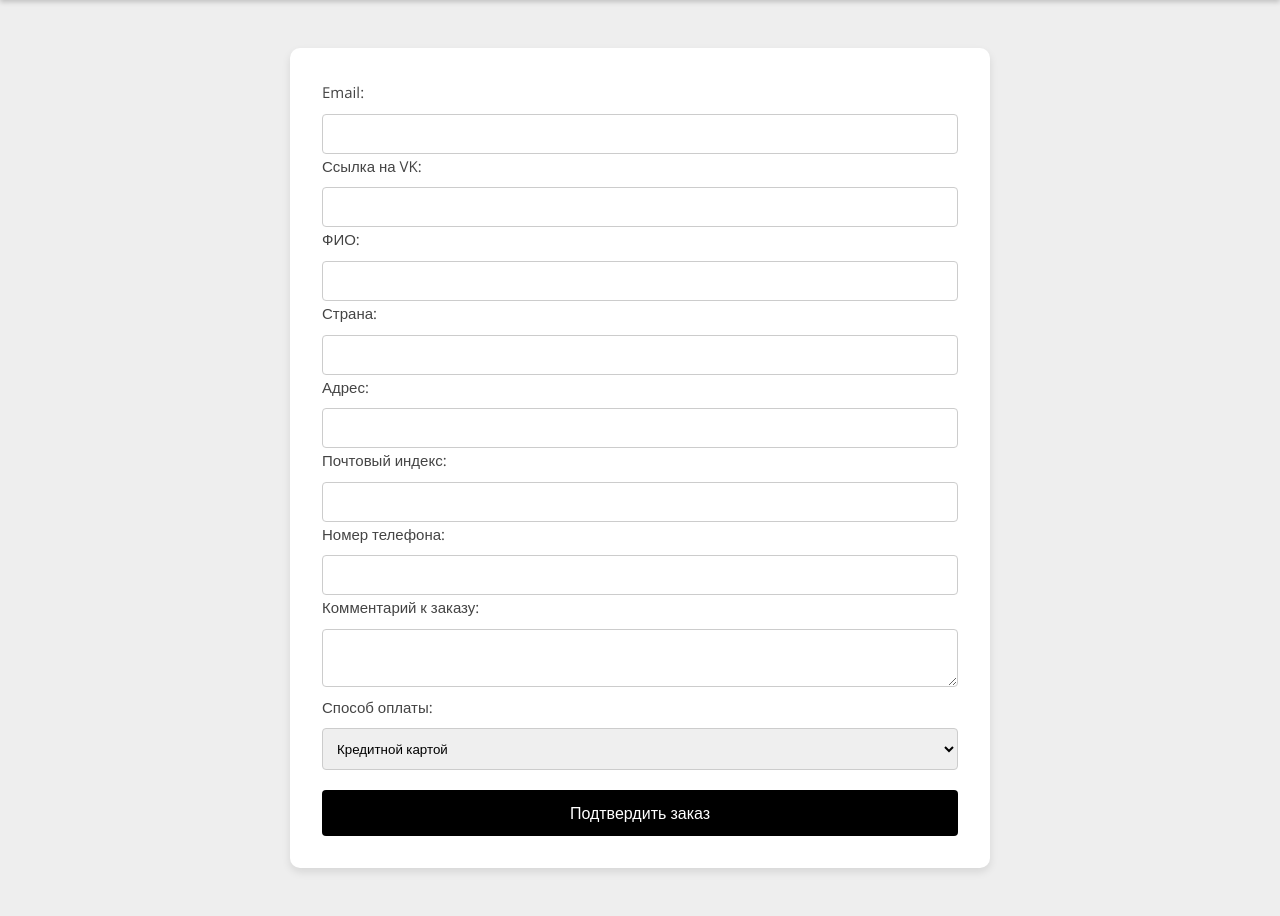
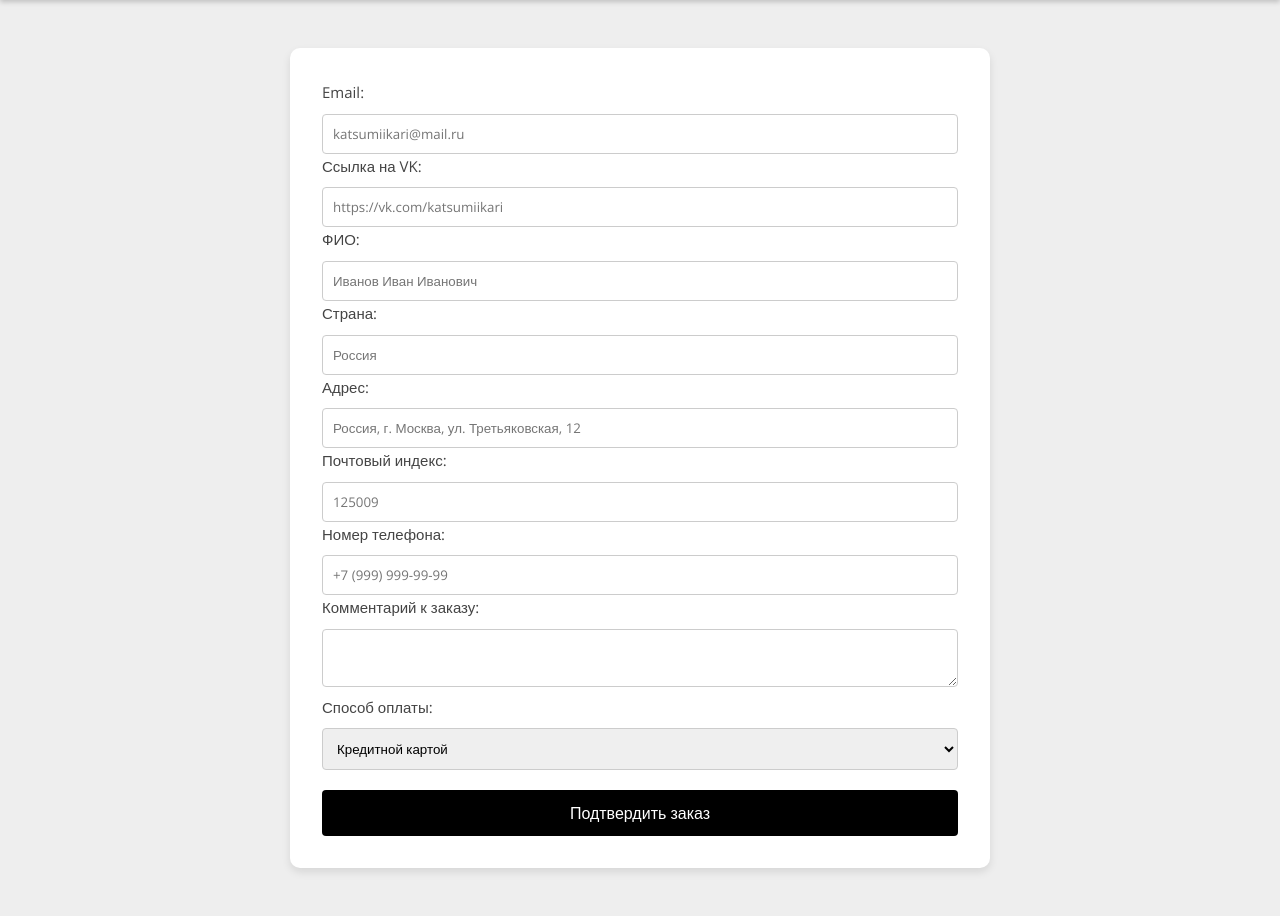
Before and after one commit to wastebrokenq/onlineShop, a Flask app: page /order in a window 1280 px wide. Shown: the part 91-1007 px from the top of the page. Run offline with Flask 3, Linux system fonts and the light colour scheme.

Commit message:
added placeholder for input teg's

```diff
--- a/templates/order_form.html
+++ b/templates/order_form.html
@@ -17,25 +17,25 @@
         <div class="form-wrapper">
             <form action="/submit_order" method="post">
                 <label for="email" class="form-label">Email:</label>
-                <input type="email" id="email" name="email" required>
+                <input type="email" id="email" name="email" placeholder="katsumiikari@mail.ru" required>
 
                 <label for="vk_link" class="form-label">Ссылка на VK:</label>
-                <input type="url" id="vk_link" name="vk_link" required>
+                <input type="url" id="vk_link" name="vk_link" placeholder="https://vk.com/katsumiikari" required>
 
                 <label for="full_name" class="form-label">ФИО:</label>
-                <input type="text" id="full_name" name="full_name" required>
+                <input type="text" id="full_name" name="full_name" placeholder="Иванов Иван Иванович" required>
 
                 <label for="country" class="form-label">Страна:</label>
-                <input type="text" id="country" name="country" required>
+                <input type="text" id="country" name="country" placeholder="Россия" required>
 
                 <label for="address" class="form-label">Адрес:</label>
-                <input type="text" id="address" name="address" required>
+                <input type="text" id="address" name="address" placeholder="Россия, г. Москва, ул. Третьяковская, 12" required>
 
                 <label for="postal_code" class="form-label">Почтовый индекс:</label>
-                <input type="text" id="postal_code" name="postal_code" required>
+                <input type="text" id="postal_code" name="postal_code" placeholder="125009" required>
 
                 <label for="phone" class="form-label">Номер телефона:</label>
-                <input type="tel" id="phone" name="phone" required>
+                <input type="tel" id="phone" name="phone" placeholder="+7 (999) 999-99-99" required>
 
                 <label for="comment" class="form-label">Комментарий к заказу:</label>
                 <textarea id="comment" name="comment"></textarea>
```
